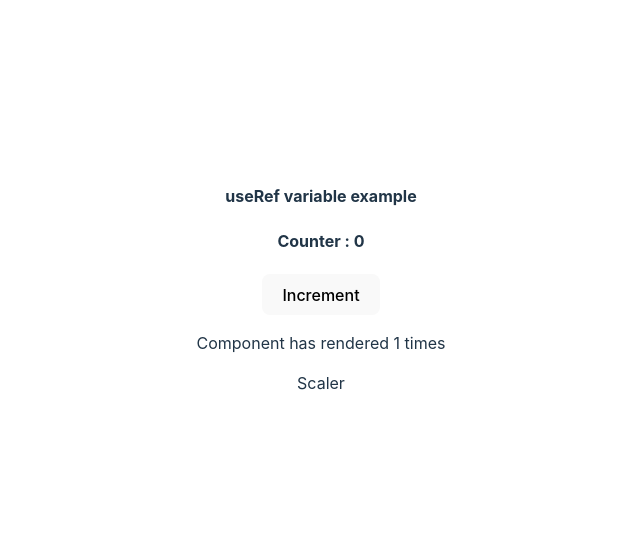
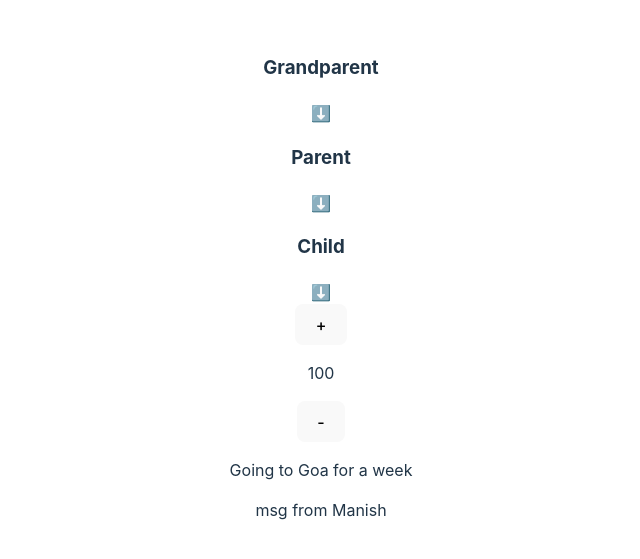
Before and after one commit to goelabhishek694/FractalReact101, a React (Vite) app in the folder React101/firstApp/: page / in a window 1280 px wide. Shown: the part 113-672 px from the top of the page, without its empty margins (319-959 px from the left). Built offline with nearby package versions, Linux system fonts and the light colour scheme.

Commit message:
prop drilling, context API

```diff
--- a/React101/firstApp/src/App.jsx
+++ b/React101/firstApp/src/App.jsx
@@ -11,6 +11,7 @@ import Router from './components/Router'
 import Lifecycle from './components/Lifecycle'
 import UseEffectvariations from './components/UseEffectvariations'
 import UseRef from './components/UseRef'
+import Context from './components/Context'
 
 function App() {
   //state updation will happen only where the state is defined
@@ -28,7 +29,8 @@ function App() {
     {/* <Router></Router> */}
     {/* <Lifecycle/> */}
     {/* <UseEffectvariations/> */}
-    <UseRef/>
+    {/* <UseRef/> */}
+    <Context></Context>
     </>
   )
 }
--- /dev/null
+++ b/React101/firstApp/src/components/Context.jsx
@@ -0,0 +1,62 @@
+import React, { useState, createContext, useContext } from 'react'
+const ContextWrapper = createContext();
+let data ={
+    msg: "Going to Goa for a week",
+    sender: "Manish"
+}
+function Context() {
+    console.log("Context is rendered");
+    const [count,setCount] = useState(100);
+    const handleCount = (newCount) => {
+        setCount(newCount);
+    }
+    data = {...data, count,handleCount};
+  return (
+    <ContextWrapper.Provider value={data}>
+    <Grandparent></Grandparent>
+    {/* <Grandparent count={count} handleCount={handleCount}></Grandparent> */}
+    </ContextWrapper.Provider>
+  )
+}
+
+// function Grandparent({count,handleCount}){
+function Grandparent(){
+    console.log("Grandparent is rendered");
+
+    return <>
+    <h3>Grandparent</h3>
+    <div>⬇️</div>
+    {/* <Parent count={count} handleCount={handleCount}></Parent> */}
+    <Parent></Parent>
+    </>
+}
+
+// function Parent({count,handleCount}){
+function Parent(){
+    console.log("Parent is rendered");
+    return <>
+    <h3>Parent</h3>
+    <div>⬇️</div>
+    {/* <Child count={count} handleCount={handleCount}></Child> */}
+    <Child></Child>
+    </>
+}
+
+// function Child({count,handleCount}){
+function Child(){
+    console.log("Child is rendered");
+    const {msg,sender,count,handleCount} = useContext(ContextWrapper);
+    return <>
+    <h3>Child</h3>
+    <div>⬇️</div>
+    <button onClick={()=>handleCount(count+1)}>+</button>
+    <p>{count}</p>
+    <button>-</button>
+    <p>{msg}</p>
+    <p>msg from {sender}</p>
+    </>
+}
+
+
+
+export default Context
```
